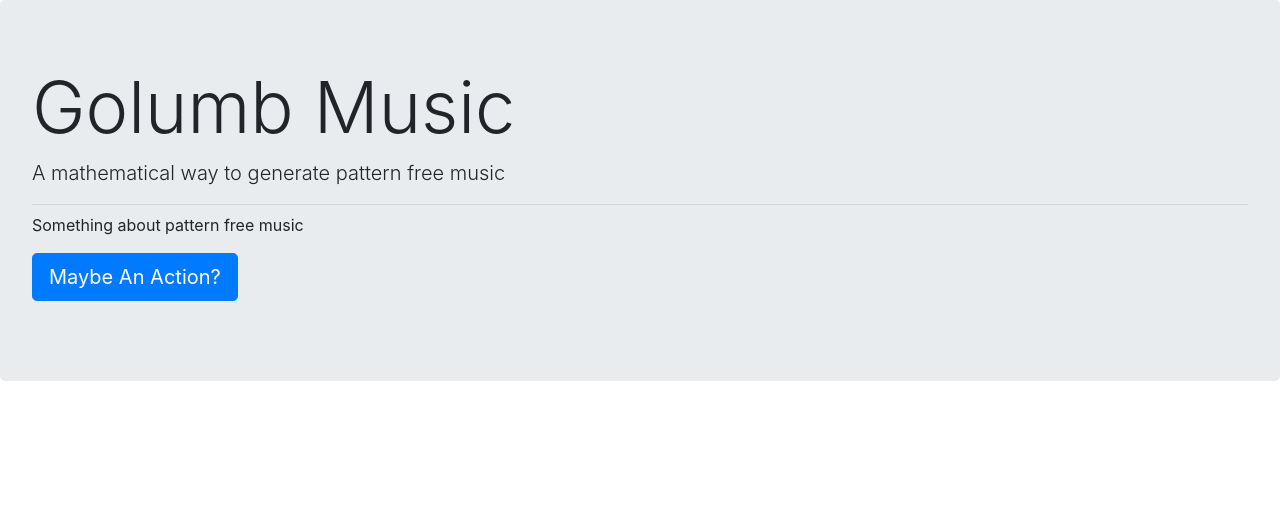
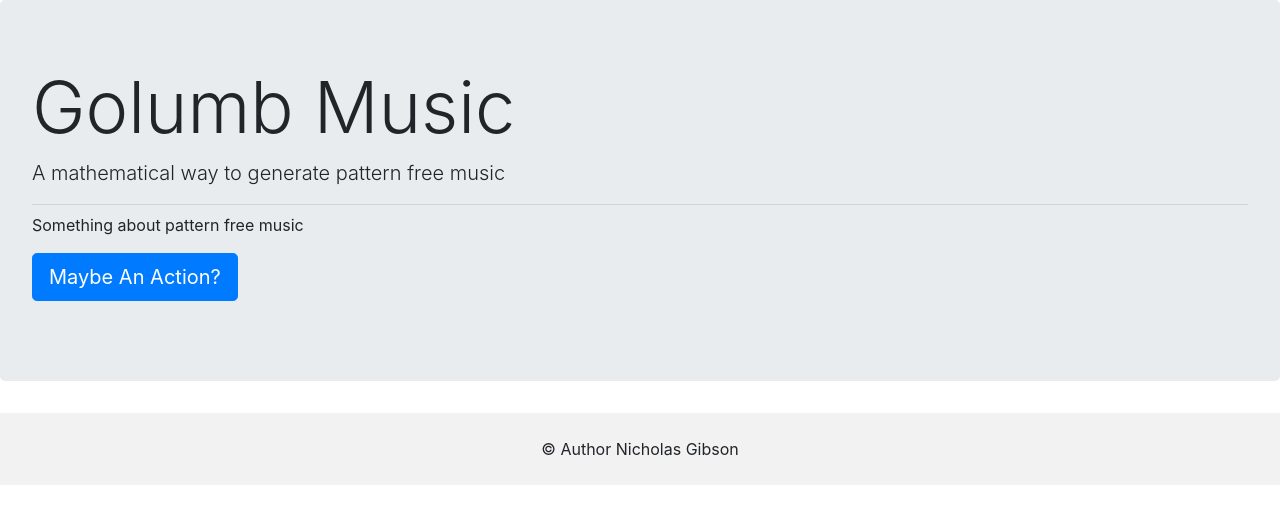
Before and after one commit to NicholasGibsonUVM/Golumb_Music, a PHP site: page /main.php in a window 1280 px wide. Shown: the top 524 px of the page. Run offline with PHP 8.4, Linux system fonts and the light colour scheme; some libraries are stand-ins or nearby versions.

Commit message:
added footer

```diff
--- a/css/main.css
+++ b/css/main.css
@@ -14,3 +14,7 @@
     margin: 0 auto;
     width: fit-content;
 }
+
+footer {
+    margin-top: 30px;
+}
--- a/index/foot.php
+++ b/index/foot.php
@@ -1 +1,7 @@
+<footer>
+    <div class="text-center p-4" style="background-color: rgba(0, 0, 0, 0.05);">
+    © Author
+    <a class="text-reset fw-bold">Nicholas Gibson</a>
+  </div>
+</footer>
 </html>
```
